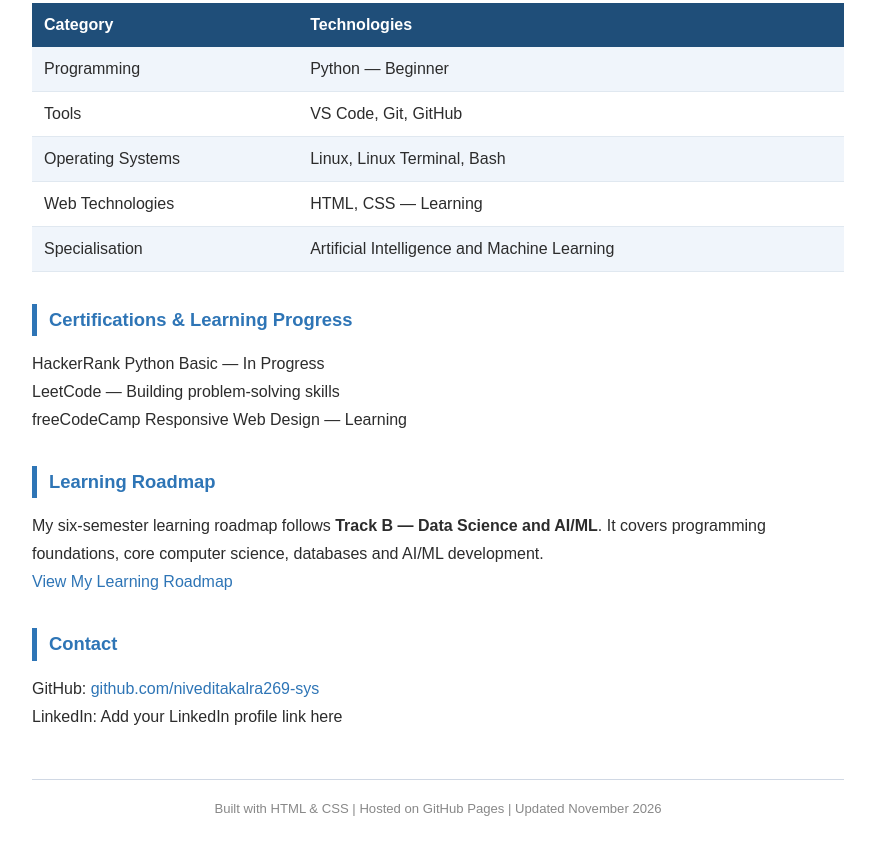
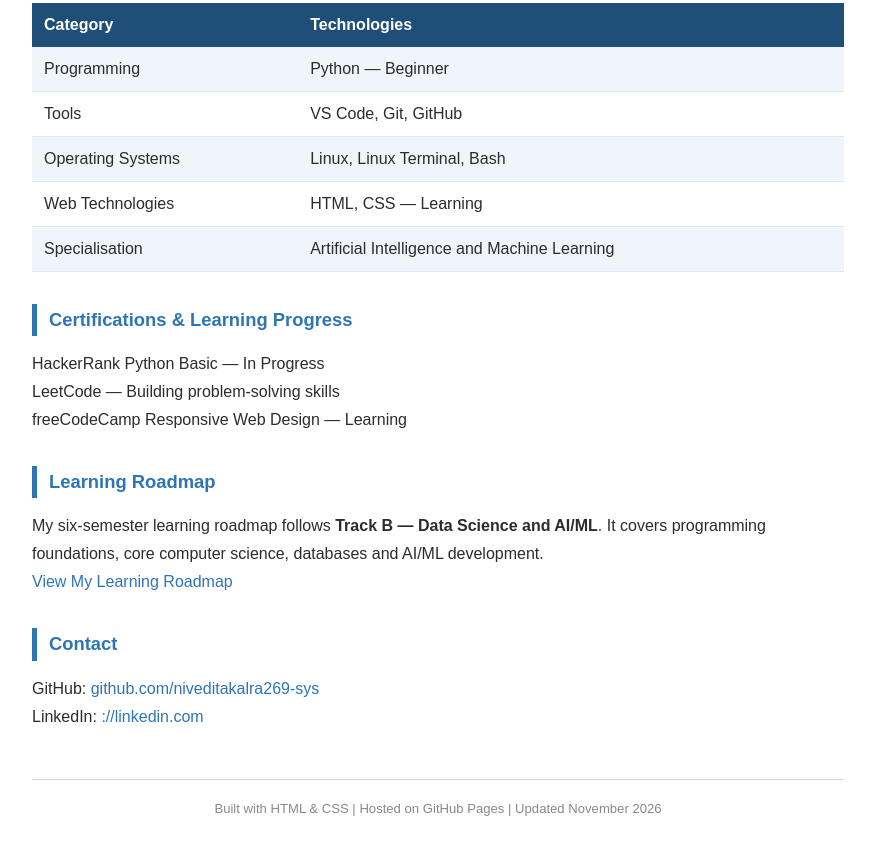
Before and after one commit to niveditakalra269-sys/DeveloperPortfolio, a plain HTML site: page index.html in a window 1280 px wide. Shown: the part 906-1761 px from the top of the page, without its empty margins (202-1077 px from the left). Drawn offline with Linux system fonts and the light colour scheme.

Commit message:
fix: add LinkedIn link to contact section

```diff
--- a/index.html
+++ b/index.html
@@ -207,7 +207,7 @@
         github.com/niveditakalra269-sys
     </a>
 </p>
-<p>LinkedIn: Add your LinkedIn profile link here</p>
+<p>LinkedIn: <a href="https://linkedin.com" target="_blank">://linkedin.com</a></p>
 
 <footer>
     Built with HTML & CSS | Hosted on GitHub Pages |
```
